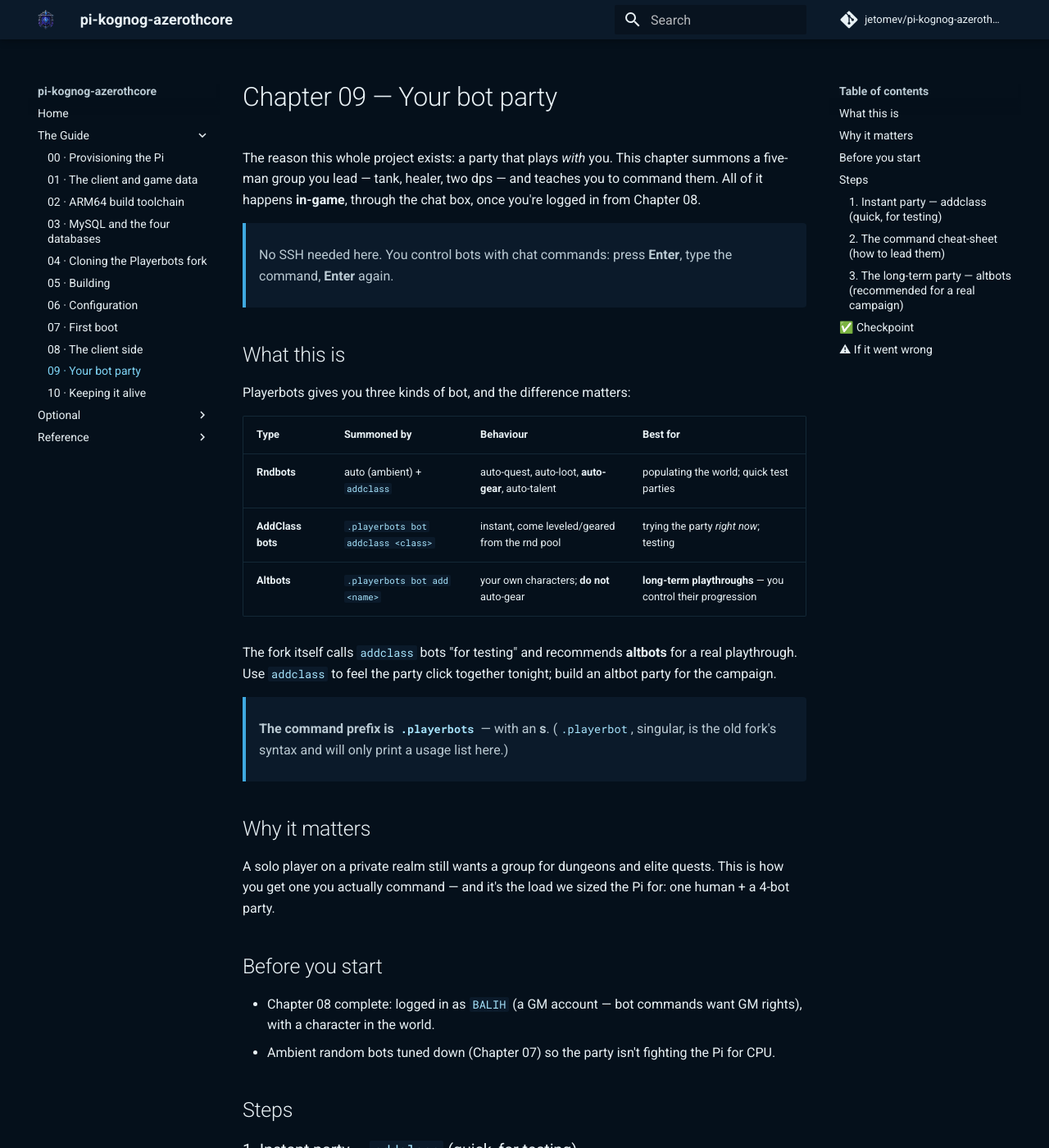
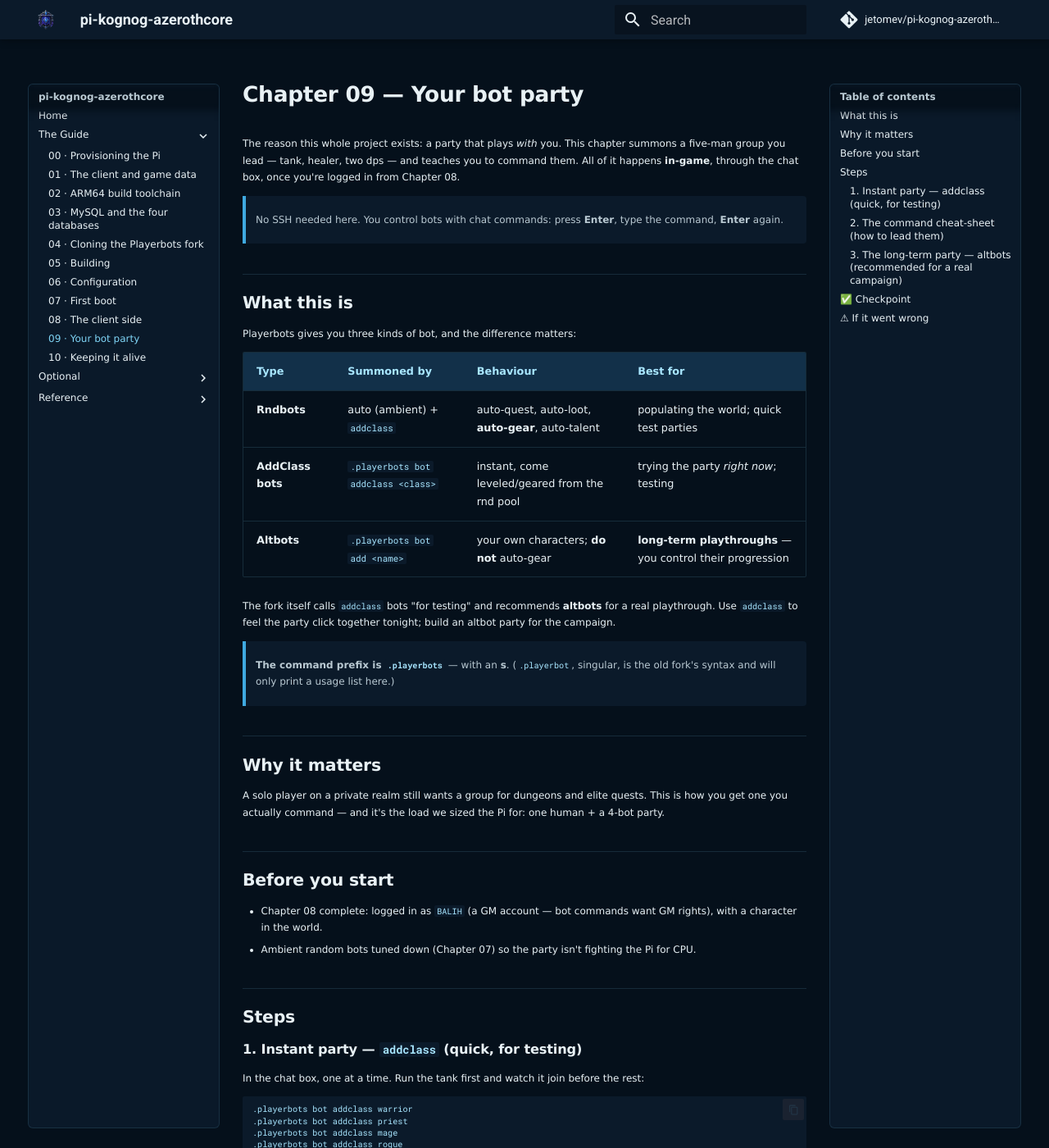
Before and after one commit to jetomev/pi-kognog-azerothcore, an MkDocs documentation site: the page built from docs/09-bot-party.md, in a window 1280 px wide and 1400 px high. Shown: the whole window at 82% size. Built offline with MkDocs 1.6.1 and Material for MkDocs 9.7.7, drawn with Linux system fonts in a browser that asks for light colours; comment, search, counter and statistics services are not loaded; some of the changed text lies outside the part shown.

Commit message:
Site polish round 1 + Ch09 field discovery
Reader feedback (Balih's review): differentiate the layout zones (left
menu and page index as raised navy panels with a frost edge over the
abyss content area), Verdana 12 body type with bolder larger titles,
frost-tinted table header rows, a barely-visible separator line above
every section title, and home icons at half size (32px).

Chapter 09: add the friend-and-invite discovery — /friend a random bot
in the world, /invite it later, and it joins as itself with its real
level and gear (GroupInvitationPermission notes included).

Co-Authored-By: Claude Opus 4.8 <noreply@anthropic.com>

```diff
--- a/docs/stylesheets/northrend.css
+++ b/docs/stylesheets/northrend.css
@@ -3,7 +3,7 @@
    rune glow #A8E6FF · bone #E8F1F5 */
 
 [data-md-color-scheme="slate"] {
-  /* page */
+  /* content area */
   --md-default-bg-color: #05101B;
   --md-default-fg-color: #E8F1F5;
   --md-default-fg-color--light: #b9c9d2;
@@ -23,24 +23,75 @@
   --md-code-fg-color: #A8E6FF;
 
   /* tables / panels */
-  --md-typeset-table-color: rgba(127, 212, 245, 0.12);
+  --md-typeset-table-color: rgba(127, 212, 245, 0.14);
 
   /* footer */
   --md-footer-bg-color: #0B1A2A;
   --md-footer-bg-color--dark: #05101B;
 }
 
-/* sidebar: active item glows ice */
+/* ---- Areas: give each zone its own tone so the layout reads at a glance ----
+   header/footer: deep navy (theme vars above)
+   left menu + right page-index: raised navy panels with a frost edge
+   content: abyss */
+[data-md-color-scheme="slate"] .md-sidebar--primary .md-sidebar__scrollwrap,
+[data-md-color-scheme="slate"] .md-sidebar--secondary .md-sidebar__scrollwrap {
+  background: #0A1929;
+  border: 1px solid rgba(127, 212, 245, 0.12);
+  border-radius: 6px;
+  padding: 0.4rem 0;
+}
+
+/* sidebar text + hover */
+[data-md-color-scheme="slate"] .md-nav {
+  font-family: Verdana, Geneva, "DejaVu Sans", sans-serif;
+  font-size: 12px;
+}
 [data-md-color-scheme="slate"] .md-nav__link--active,
 [data-md-color-scheme="slate"] .md-nav__link:focus,
 [data-md-color-scheme="slate"] .md-nav__link:hover {
   color: #7FD4F5;
 }
 
-/* headings a touch brighter than body text */
-[data-md-color-scheme="slate"] .md-typeset h1,
+/* ---- Type: Verdana 12, with bolder, larger titles ---- */
+[data-md-color-scheme="slate"] .md-typeset {
+  font-family: Verdana, Geneva, "DejaVu Sans", sans-serif;
+  font-size: 12px;
+  line-height: 1.7;
+}
+[data-md-color-scheme="slate"] .md-typeset h1 {
+  color: #E8F1F5;
+  font-size: 2.2em;
+  font-weight: 700;
+}
 [data-md-color-scheme="slate"] .md-typeset h2 {
   color: #E8F1F5;
+  font-size: 1.7em;
+  font-weight: 700;
+}
+[data-md-color-scheme="slate"] .md-typeset h3 {
+  font-size: 1.35em;
+  font-weight: 700;
+}
+[data-md-color-scheme="slate"] .md-typeset h4 {
+  font-weight: 700;
+}
+
+/* ---- Section pauses: a barely-visible line above every section title ---- */
+[data-md-color-scheme="slate"] .md-typeset h2 {
+  border-top: 1px solid rgba(127, 212, 245, 0.14);
+  padding-top: 1em;
+  margin-top: 1.8em;
+}
+
+/* ---- Tables: frost-tinted header row ---- */
+[data-md-color-scheme="slate"] .md-typeset table:not([class]) th {
+  background-color: #123049;
+  color: #A8E6FF;
+  font-weight: 700;
+}
+[data-md-color-scheme="slate"] .md-typeset table:not([class]) tr:hover {
+  background-color: rgba(127, 212, 245, 0.05);
 }
 
 /* blockquotes as deep-navy panels with a frost edge */
@@ -53,7 +104,7 @@
 
 /* section icons used on the home page */
 .nk-icon {
-  height: 64px;
+  height: 32px;
   vertical-align: middle;
   margin-right: 0.35em;
 }
```
Also changed, not shown: docs/09-bot-party.md (+8 -0 lines).
